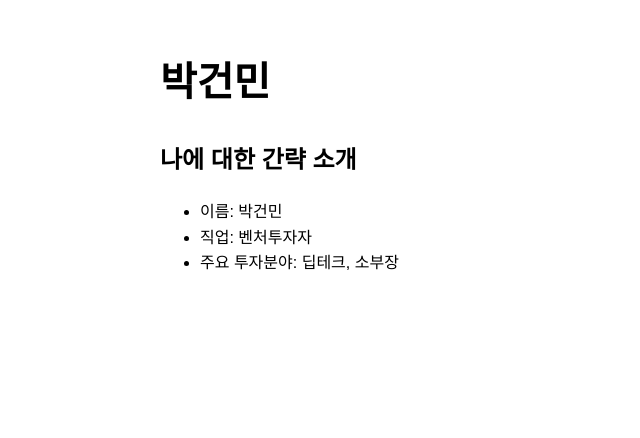
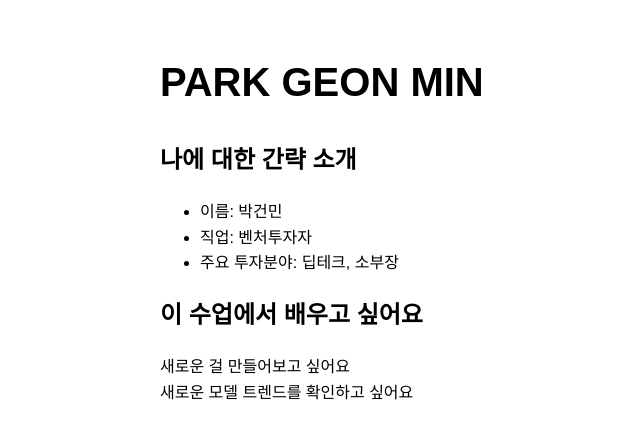
Before and after one commit to gaehee/gaehee.github.io, a plain HTML site: page index.html in a window 1280 px wide. Shown: the whole page, without its empty margins (80-720 px from the left). Drawn offline with Linux system fonts and the light colour scheme.

Commit message:
Add files via upload

```diff
--- a/index.html
+++ b/index.html
@@ -1,7 +1,7 @@
 <!DOCTYPE html>
 <html>
 <head>
-  <title>박건민</title>
+  <title>PARK GEON MIN</title>
   <style>
     body {
       font-family: Arial;
@@ -16,7 +16,7 @@
 </head>
 <body>
 
-  <h1>박건민</h1>
+  <h1>PARK GEON MIN</h1>
 
   <h2>나에 대한 간략 소개</h2>
   <ul>
@@ -25,5 +25,9 @@
     <li>주요 투자분야: 딥테크, 소부장</li>
   </ul>
 
+  <h2>이 수업에서 배우고 싶어요</h2>
+  <p>새로운 걸 만들어보고 싶어요<br>
+  새로운 모델 트렌드를 확인하고 싶어요</p>
+
 </body>
 </html>
```
